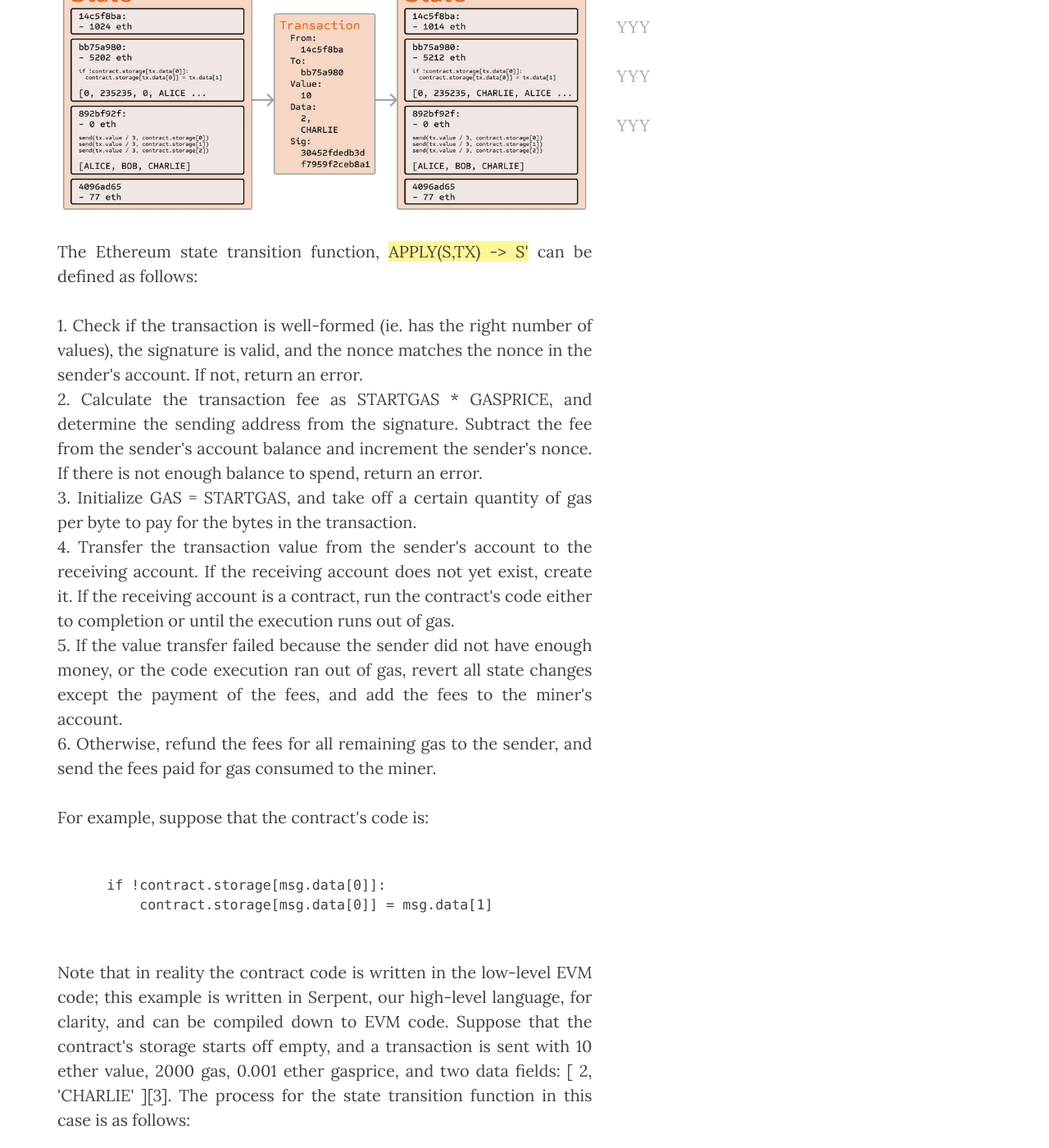
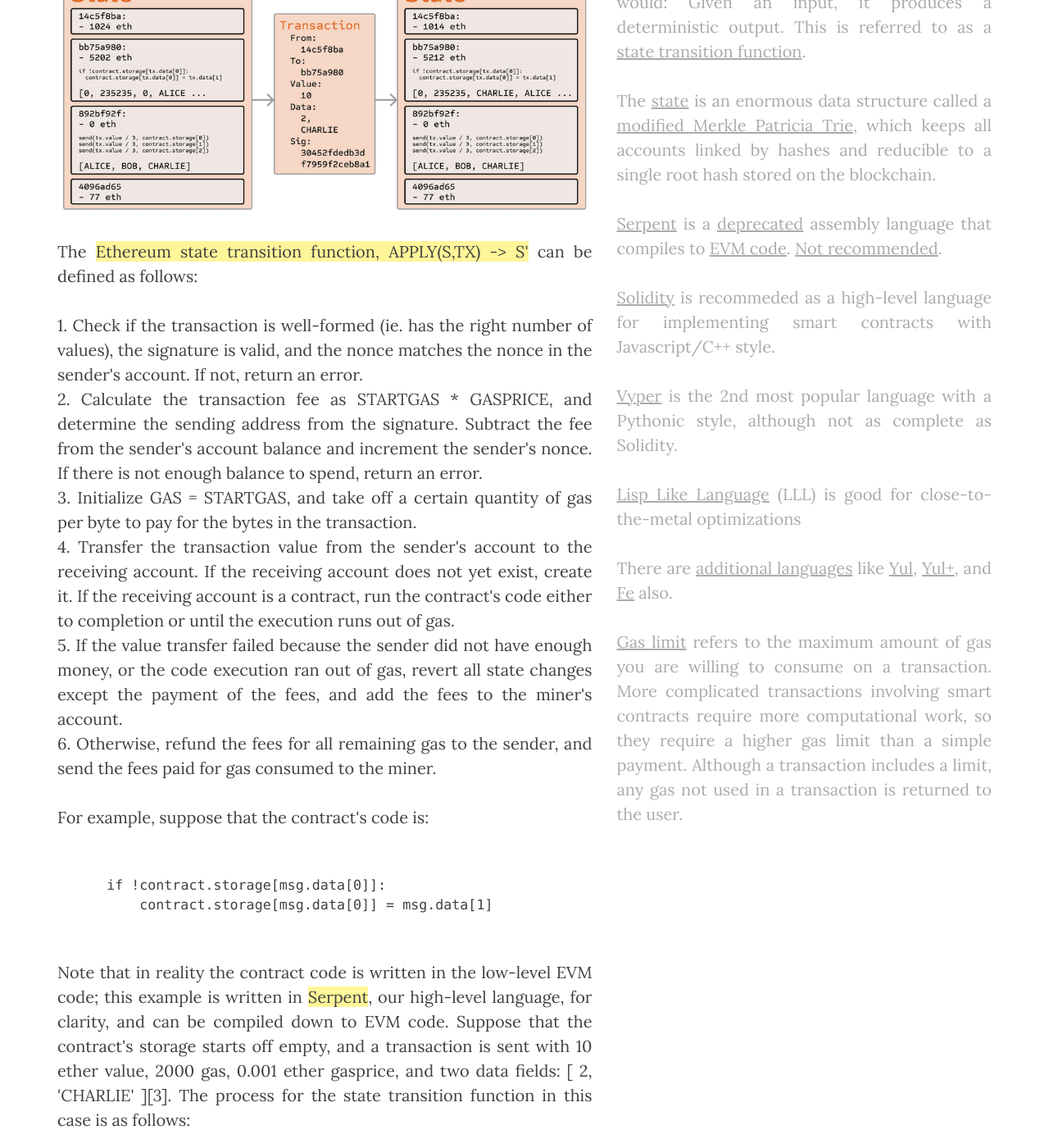
Before and after one commit to dylanhogg/dylanhogg.github.io, a Jekyll site: the page built from _posts/2022-01-01-ethereum-whitepaper-annotated.html, in a window 1280 px wide and 1400 px high, scrolled down 19409 px. Shown: the whole window at 82% size. Built offline with Jekyll 4.4.1, drawn with Linux system fonts in a browser that asks for light colours; nearby versions of some CDN libraries; comment, search, counter and statistics services are not loaded; some of the changed text lies outside the part shown.

Commit message:
More annotations.

```diff
--- a/_posts/2022-01-01-ethereum-whitepaper-annotated.html
+++ b/_posts/2022-01-01-ethereum-whitepaper-annotated.html
@@ -497,9 +497,11 @@ https://quotebanq.wpcomstaging.com/wp-content/uploads/2018/08/02.01._final_Ether
         </p>
         <p>Any node can broadcast a request for a transaction to be executed on the <a href="https://ethereum.org/en/developers/docs/evm/">Ethereum Virtual Machine</a> (EVM). After this happens, a <a href="https://ethereum.org/en/developers/docs/consensus-mechanisms/pow/mining/">miner</a> will execute the transaction and propagate the resulting state change to the rest of the network.
         </p>
+        <p>At any given block in the chain, Ethereum has one and only one 'canonical' state, and the <a href="https://ethereum.org/en/developers/docs/evm/">EVM</a> is what defines the rules for computing a new valid state from block to block.
+        </p>
         <p>Ethereum is moving to a consensus mechanism called <a href="https://ethereum.org/en/developers/docs/consensus-mechanisms/pos/">proof-of-stake</a> (PoS) from <a href="https://ethereum.org/en/developers/docs/consensus-mechanisms/pow/">proof-of-work</a> (PoW) in 2022.
         </p>
-        <p><a hef="https://ethereum.org/en/developers/docs/gas/">Gas</a> refers to the unit that measures the amount of computational effort required to execute specific operations on the Ethereum network. Gas fees are paid in Ethereum's native currency, ether (ETH).
+        <p><a href="https://ethereum.org/en/developers/docs/gas/">Gas</a> refers to the unit that measures the amount of computational effort required to execute specific operations on the Ethereum network. Gas fees are paid in Ethereum's native currency, ether (ETH).
         </p>
         <p>There are 2 main transaction types: Regular transactions from one wallet to another and contract deployment transactions without a 'to' address, where the data field is used for the contract code.
         </p>
@@ -514,7 +516,7 @@ https://quotebanq.wpcomstaging.com/wp-content/uploads/2018/08/02.01._final_Ether
         <h3>2.3 Ethereum State Transition Function</h3>
         <p><img src="/img/ethereum-whitepaper-annotated/ethereum1.png" />
         </p>
-        <p>The Ethereum state transition function, <span class="hl">APPLY(S,TX) -> S'</span> can be defined as follows:
+        <p>The <span class="hl">Ethereum state transition function, APPLY(S,TX) -> S'</span> can be defined as follows:
         </p>
         <p>1. Check if the transaction is well-formed (ie. has the right number of values), the signature is valid, and the nonce matches the nonce in the sender's account. If not, return an error.<br />
            2. Calculate the transaction fee as STARTGAS * GASPRICE, and determine the sending address from the signature. Subtract the fee from the sender's account balance and increment the sender's nonce. If there is not enough balance to spend, return an error.<br />
@@ -529,7 +531,7 @@ https://quotebanq.wpcomstaging.com/wp-content/uploads/2018/08/02.01._final_Ether
     if !contract.storage[msg.data[0]]:
         contract.storage[msg.data[0]] = msg.data[1]
         </code>
-        <p>Note that in reality the contract code is written in the low-level EVM code; this example is written in Serpent, our high-level language, for clarity, and can be compiled down to EVM code. Suppose that the contract's storage starts off empty, and a transaction is sent with 10 ether value, 2000 gas, 0.001 ether gasprice, and two data fields: [ 2, 'CHARLIE' ][3]. The process for the state transition function in this case is as follows:
+        <p>Note that in reality the contract code is written in the low-level EVM code; this example is written in <span class="hl">Serpent</span>, our high-level language, for clarity, and can be compiled down to EVM code. Suppose that the contract's storage starts off empty, and a transaction is sent with 10 ether value, 2000 gas, 0.001 ether gasprice, and two data fields: [ 2, 'CHARLIE' ][3]. The process for the state transition function in this case is as follows:
         </p>
         <p>1. Check that the transaction is valid and well formed.<br />
            2. Check that the transaction sender has at least 2000 * 0.001 = 2 ether. If it is, then subtract 2 ether from the sender's account.<br />
@@ -543,14 +545,21 @@ https://quotebanq.wpcomstaging.com/wp-content/uploads/2018/08/02.01._final_Ether
     </div>
     <div class="col-lg-5 anno">
         <h3>&nbsp;</h3>
-        <p>
-            2.3 Annotations
+        <p>The EVM behaves as a mathematical function would: Given an input, it produces a deterministic output. This is referred to as a <a href="https://ethereum.org/en/developers/docs/evm/#the-ethereum-state-transition-function">state transition function</a>.
         </p>
-        <p>YYY
+        <p>The <a href="https://ethereum.org/en/developers/docs/evm/#state">state</a> is an enormous data structure called a <a href="https://eth.wiki/en/fundamentals/patricia-tree">modified Merkle Patricia Trie</a>, which keeps all accounts linked by hashes and reducible to a single root hash stored on the blockchain.
         </p>
-        <p>YYY
+        <p><a href="https://eth.wiki/archive/serpent">Serpent</a> is a <a href="https://twitter.com/VitalikButerin/status/886400133667201024">deprecated</a> assembly language that compiles to <a href="https://ethereum.org/en/developers/docs/evm/opcodes">EVM code</a>. <a href="https://docs.google.com/document/d/1_PqXuAkvgUAOG3jbBvaUvqN6W90eJ3N4IdTLNMRAijo/edit?usp=sharing">Not recommended</a>.
         </p>
-        <p>YYY
+        <p><a href="https://docs.soliditylang.org/">Solidity</a> is recommeded as a high-level language for implementing smart contracts with Javascript/C++ style.
+        </p>
+        <p><a href="https://vyper.readthedocs.io/">Vyper</a> is the 2nd most popular language with a Pythonic style, although not as complete as Solidity.
+        </p>
+        <p><a href="https://lll-docs.readthedocs.io/">Lisp Like Language</a> (LLL) is good for close-to-the-metal optimizations
+        </p>
+        <p>There are <a href="https://ethereum.org/en/developers/docs/smart-contracts/languages/">additional languages</a> like <a href="https://docs.soliditylang.org/en/latest/yul.html">Yul</a>, <a href="https://github.com/fuellabs/yulp">Yul+</a>, and <a href="https://github.com/ethereum/fe">Fe</a> also.
+        </p>
+        <p><a href="https://ethereum.org/en/developers/docs/gas/#what-is-gas-limit">Gas limit</a> refers to the maximum amount of gas you are willing to consume on a transaction. More complicated transactions involving smart contracts require more computational work, so they require a higher gas limit than a simple payment. Although a transaction includes a limit, any gas not used in a transaction is returned to the user.
         </p>
     </div>
 </div>
```
